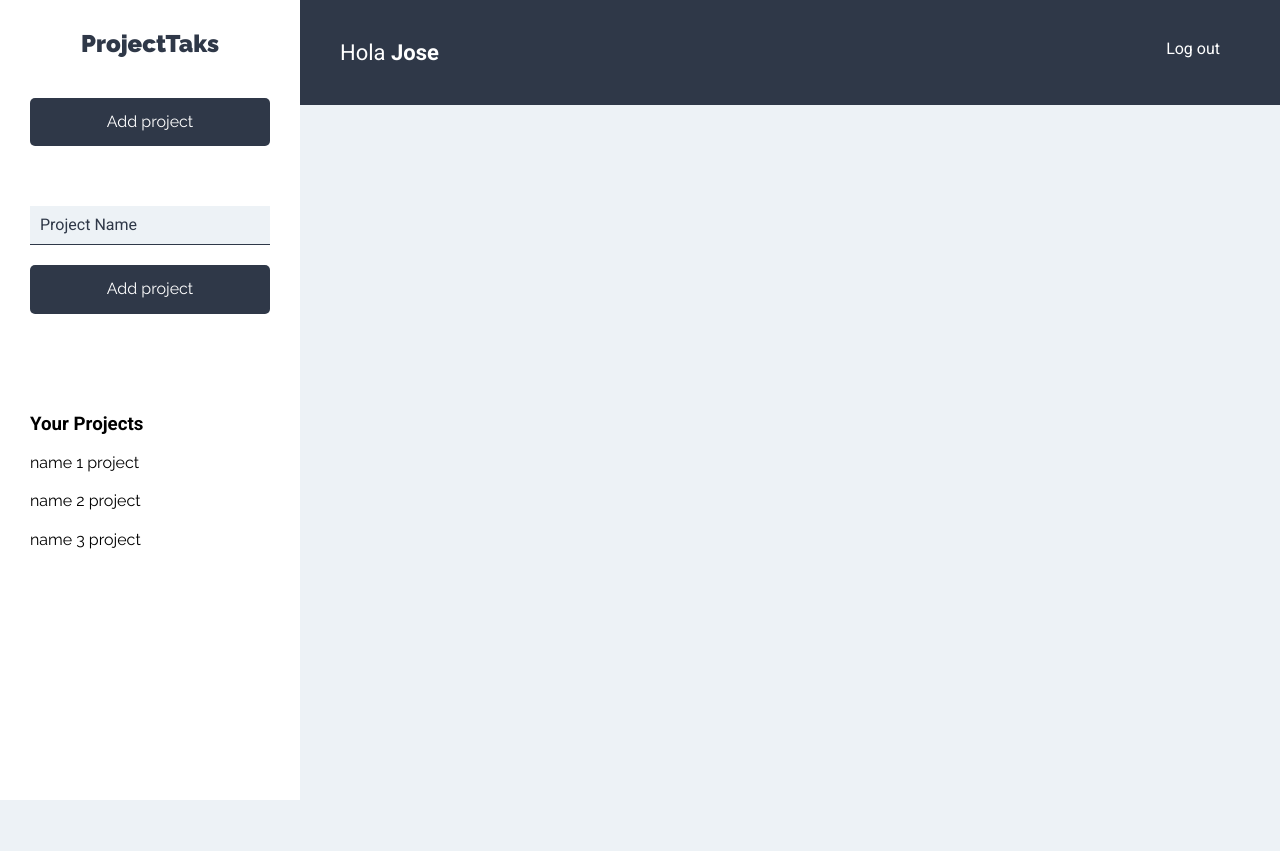
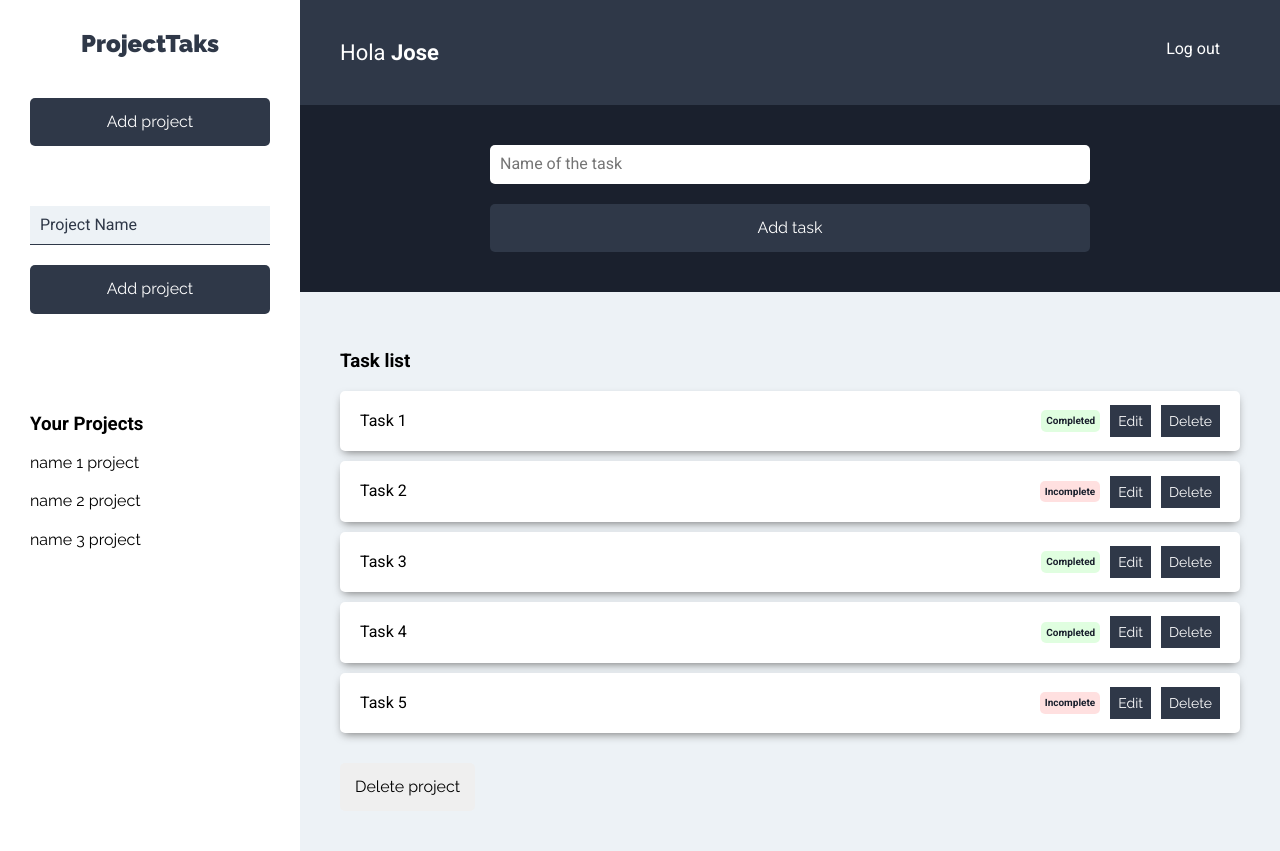
Before and after one commit to jdnav/projectTaskManager, a React (Create React App) app: page /projects in a window 1280 px wide. Before the commit the page ends 800 px from the top, so only its background shows below. Built offline with nearby package versions, Linux system fonts and the light colour scheme.

Commit message:
Basic project tasks layout

```diff
--- a/src/components/auth/Projects.js
+++ b/src/components/auth/Projects.js
@@ -1,6 +1,8 @@
 import React from 'react';
 import Sidebar from "../layout/Sidebar";
 import Bar from "../layout/Bar";
+import FormTask from "../tasks/FormTask"
+import ListTasks from "../tasks/ListTasks"
 
 // Typing "rafce" react arrow function comp with ES7
 const Projects = () => {
@@ -10,8 +12,9 @@ const Projects = () => {
             <div className="main-section">
                 <Bar />
                 <main>
+                    <FormTask />
                     <div className="container-tasks">
-
+                        <ListTasks />
                     </div>
                 </main>
             </div>
--- /dev/null
+++ b/src/components/tasks/FormTask.js
@@ -0,0 +1,27 @@
+import React from 'react'
+
+const FormTask = () => {
+    return (
+        <div className="form">
+            <form>
+                <div className="container-input">
+                    <input
+                        type="text"
+                        className="input-text"
+                        placeholder="Name of the task"
+                        name="name"
+                    />
+                </div>
+                <div className="container-input">
+                    <input
+                        type="submit"
+                        className="btn btn-primary btn-submit btn-block"
+                        value="Add task"
+                    />
+                </div>
+            </form>
+        </div>
+    )
+}
+
+export default FormTask
--- /dev/null
+++ b/src/components/tasks/ListTasks.js
@@ -0,0 +1,37 @@
+import React, { Fragment } from 'react';
+import Task from "../tasks/Task";
+
+const ListTasks = () => {
+
+    const ProjectTasks = [
+        { name: 'Task 1', state: true },
+        { name: 'Task 2', state: false },
+        { name: 'Task 3', state: true },
+        { name: 'Task 4', state: true },
+        { name: 'Task 5', state: false }
+    ]
+
+    return (
+        <Fragment>
+            <h3>Task list</h3>
+
+            <ul className="list-tasks">
+                {ProjectTasks.length === 0
+                    ? (<li className="task"><p>No tasks yet.</p></li>)
+                    : ProjectTasks.map(taskElement => (
+                        <Task task={taskElement} />
+                    ))
+
+                }
+            </ul>
+            <button
+                type="button"
+                className="btn btn-delete">
+                Delete project
+            </button>
+
+        </Fragment>
+    )
+}
+
+export default ListTasks
--- /dev/null
+++ b/src/components/tasks/Task.js
@@ -0,0 +1,34 @@
+import React from 'react'
+
+const Task = ({ task }) => {
+    return (
+        <li className="task shadow">
+            <p>{task.name}</p>
+            <div className="state">
+                {
+                    task.state
+                        ? (
+                            <button type="button" className="completed">Completed</button>
+                        )
+                        : (
+                            <button type="button" className="incompleted">Incomplete</button>
+                        )
+                }
+            </div>
+            <div className="actions">
+                <button
+                    type="button"
+                    className="btn btn-primary"
+                >Edit
+                </button>
+                <button
+                    type="button"
+                    className="btn btn-primary"
+                >Delete
+                </button>
+            </div>
+        </li>
+    )
+}
+
+export default Task
```
